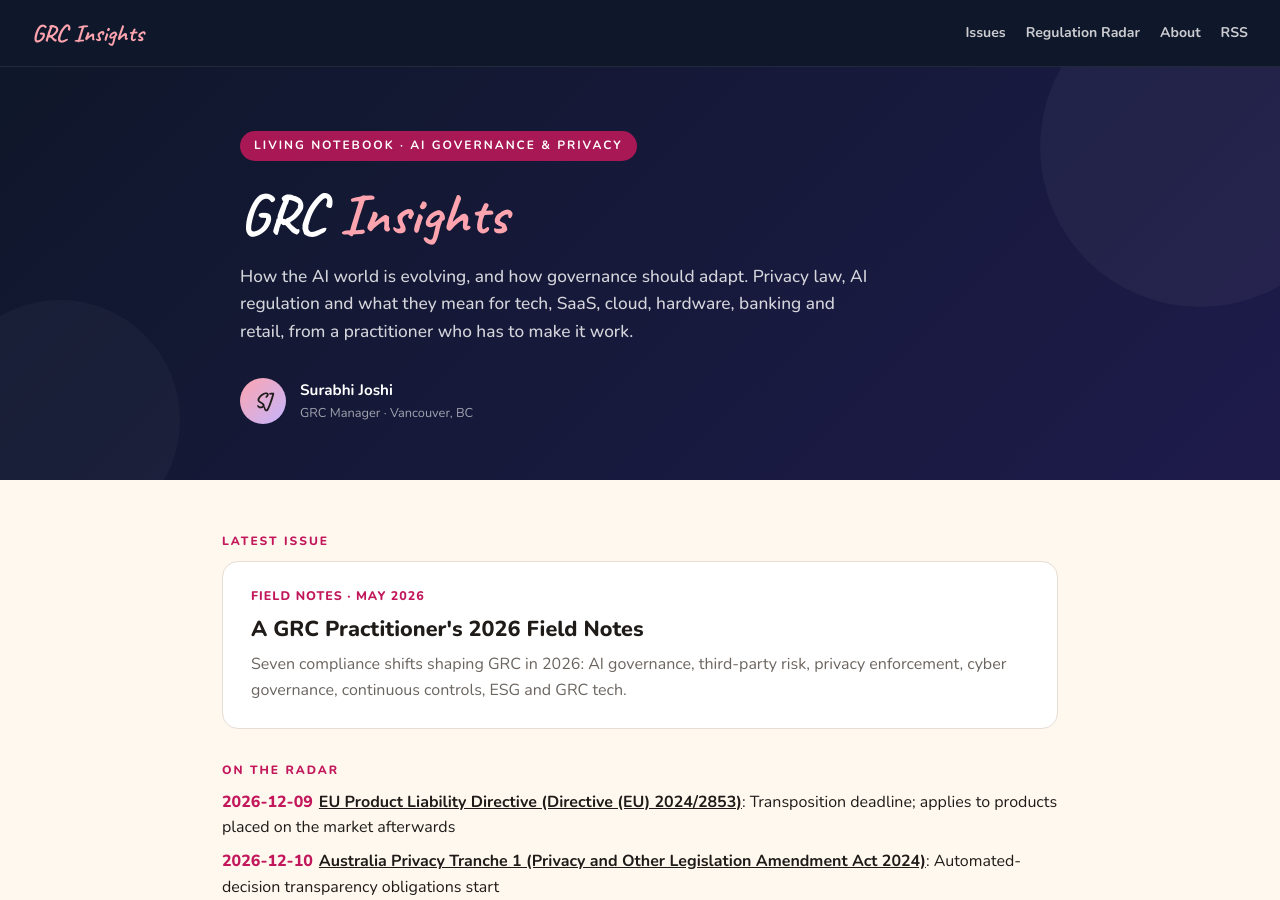
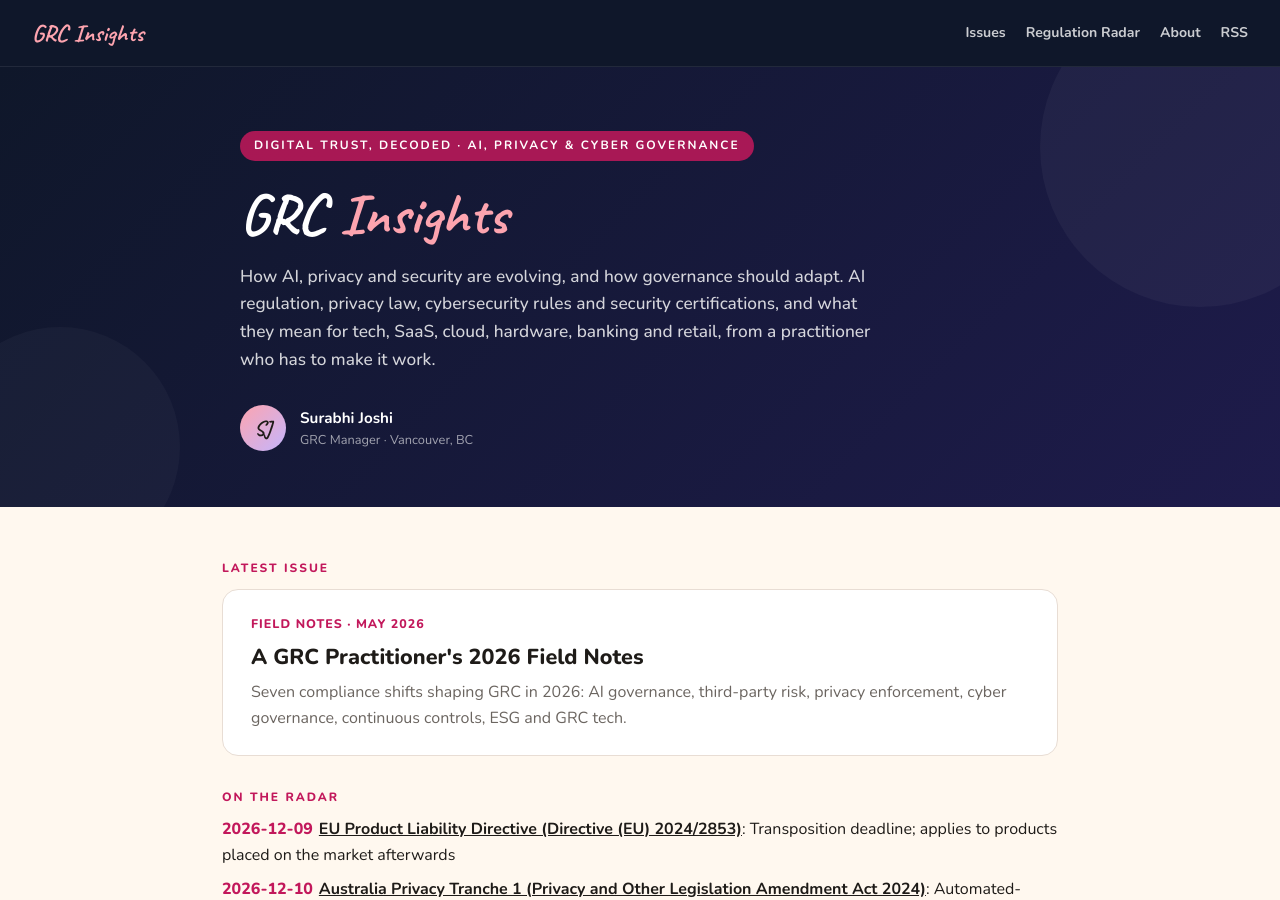
Before and after one commit to grc-with-sjo/grc-insights, a Jekyll site: the page built from index.html, in a window 1280 px wide and 900 px high. Built offline with Jekyll 4.4.1, drawn with Linux system fonts in a browser that asks for light colours.

Commit message:
feat: tagline 'Digital trust, decoded'; site copy covers AI, privacy and cybersecurity
Co-Authored-By: Claude Opus 5.5 <noreply@anthropic.com>

```diff
--- a/_config.yml
+++ b/_config.yml
@@ -1,7 +1,7 @@
 title: GRC Insights
 description: >-
-  A GRC practitioner's living notebook on how AI is evolving and how governance should adapt:
-  privacy law, AI regulation and what they mean for tech, SaaS, cloud, hardware, banking and retail.
+  Digital trust, decoded. A GRC practitioner's field notes on AI governance, privacy and cybersecurity:
+  what is changing, what it means for tech, SaaS, cloud, hardware, banking and retail, and how governance should adapt.
 url: https://grc-with-sjo.github.io
 baseurl: /grc-insights
 lang: en
--- a/about.html
+++ b/about.html
@@ -2,13 +2,13 @@
 layout: default
 title: About Surabhi Joshi
 permalink: /about/
-description: Surabhi Joshi is a governance, risk and compliance practitioner in Vancouver, BC, working on AI governance, privacy and security compliance programmes.
+description: Surabhi Joshi is a governance, risk and compliance practitioner in Vancouver, BC, working on AI governance, privacy and cybersecurity.
 ---
 <section class="hero hero-compact">
   <div class="hero-inner">
     <div class="hero-tag">About</div>
     <h1>Surabhi <span>Joshi</span></h1>
-    <p class="hero-intro">Governance, risk and compliance practitioner in Vancouver, BC. I write about how AI is changing risk, privacy and compliance, and how governance needs to keep up.</p>
+    <p class="hero-intro">Governance, risk and compliance practitioner in Vancouver, BC. I write about how AI, privacy and security are changing risk and compliance, and how governance needs to keep up.</p>
   </div>
 </section>
 
@@ -31,7 +31,7 @@ description: Surabhi Joshi is a governance, risk and compliance practitioner in
 
   <p class="section-label">What you'll find here</p>
   <div class="prose">
-    <p>Field notes on the shifts that matter to GRC teams, each with my take and the actions I would take, plus the <a href="{{ '/radar/' | relative_url }}">Regulation Radar</a>, a living tracker of the privacy and AI laws I'm watching. Start with the <a href="{{ '/' | relative_url }}#archive">latest issues</a>.</p>
+    <p>Field notes on the shifts that matter to GRC teams, each with my take and the actions I would take, plus the <a href="{{ '/radar/' | relative_url }}">Regulation Radar</a>, a living tracker of the AI, privacy and cybersecurity laws and standards I'm watching. Start with the <a href="{{ '/' | relative_url }}#archive">latest issues</a>.</p>
   </div>
 
   <p><a class="li-link" href="{{ site.author.url }}" target="_blank" rel="noopener">Connect on LinkedIn</a></p>
--- a/index.html
+++ b/index.html
@@ -1,16 +1,16 @@
 ---
 layout: default
 title: GRC Insights
-description: A GRC practitioner's living notebook on how AI is evolving and how governance should adapt, covering privacy law, AI regulation and sector impact.
+description: "Digital trust, decoded: a GRC practitioner's field notes on AI governance, privacy and cybersecurity, and how governance should adapt."
 ---
 {% assign issues = site.issues | sort: 'date' | reverse %}
 {% assign latest = issues | first %}
 {% assign founding = site.issues | where: 'issue', 0 | first %}
 <section class="hero">
   <div class="hero-inner">
-    <div class="hero-tag">Living notebook · AI governance &amp; privacy</div>
+    <div class="hero-tag">Digital trust, decoded · AI, privacy &amp; cyber governance</div>
     <h1>GRC <span>Insights</span></h1>
-    <p class="hero-intro">How the AI world is evolving, and how governance should adapt. Privacy law, AI regulation and what they mean for tech, SaaS, cloud, hardware, banking and retail, from a practitioner who has to make it work.</p>
+    <p class="hero-intro">How AI, privacy and security are evolving, and how governance should adapt. AI regulation, privacy law, cybersecurity rules and security certifications, and what they mean for tech, SaaS, cloud, hardware, banking and retail, from a practitioner who has to make it work.</p>
     <div class="author-row">
       <div class="author-avatar">SJ</div>
       <div class="author-info">
--- a/radar.html
+++ b/radar.html
@@ -2,14 +2,14 @@
 layout: default
 title: Regulation Radar
 permalink: /radar/
-description: A living tracker of privacy and AI laws, regulations and standards across Canada, the US, EU/UK, APAC and India, with status, key dates and sector impact.
+description: A living tracker of AI, privacy and cybersecurity laws, regulations and standards across Canada, the US, EU/UK, APAC and India, with status, key dates and sector impact.
 ---
 {% assign reviewed = site.data.tracker | map: 'last_reviewed' | sort | last %}
 <section class="hero hero-compact">
   <div class="hero-inner">
     <div class="hero-tag">Living tracker{% if reviewed %} · Last reviewed {{ reviewed }}{% endif %}</div>
     <h1>Regulation <span>Radar</span></h1>
-    <p class="hero-intro">Every privacy and AI law, rule and standard I'm watching, with status, key dates and who it hits. Each entry links to its primary source.</p>
+    <p class="hero-intro">Every AI, privacy and cybersecurity law, rule and standard I'm watching, with status, key dates and who it hits. Each entry links to its primary source.</p>
   </div>
 </section>
 
--- a/scripts/make_og_card.py
+++ b/scripts/make_og_card.py
@@ -25,9 +25,9 @@ def main(out: Path):
     tag = ImageFont.truetype(FONT, 30, index=1)
     title = ImageFont.truetype(FONT, 96, index=1)
     body = ImageFont.truetype(FONT, 38)
-    draw.text((80, 110), "LIVING NOTEBOOK · AI GOVERNANCE & PRIVACY", font=tag, fill=(253, 164, 175))
+    draw.text((80, 110), "DIGITAL TRUST, DECODED · AI, PRIVACY & CYBER", font=tag, fill=(253, 164, 175))
     draw.text((80, 170), "GRC Insights", font=title, fill=(255, 255, 255))
-    draw.text((80, 300), "How the AI world is evolving,", font=body, fill=(226, 232, 240))
+    draw.text((80, 300), "How AI, privacy and security are evolving,", font=body, fill=(226, 232, 240))
     draw.text((80, 350), "and how governance should adapt.", font=body, fill=(226, 232, 240))
     draw.text((80, 520), "Surabhi Joshi · GRC · Vancouver, BC", font=tag, fill=(203, 213, 225))
     out.parent.mkdir(parents=True, exist_ok=True)
```
Also changed, not shown: assets/og-card.png.
